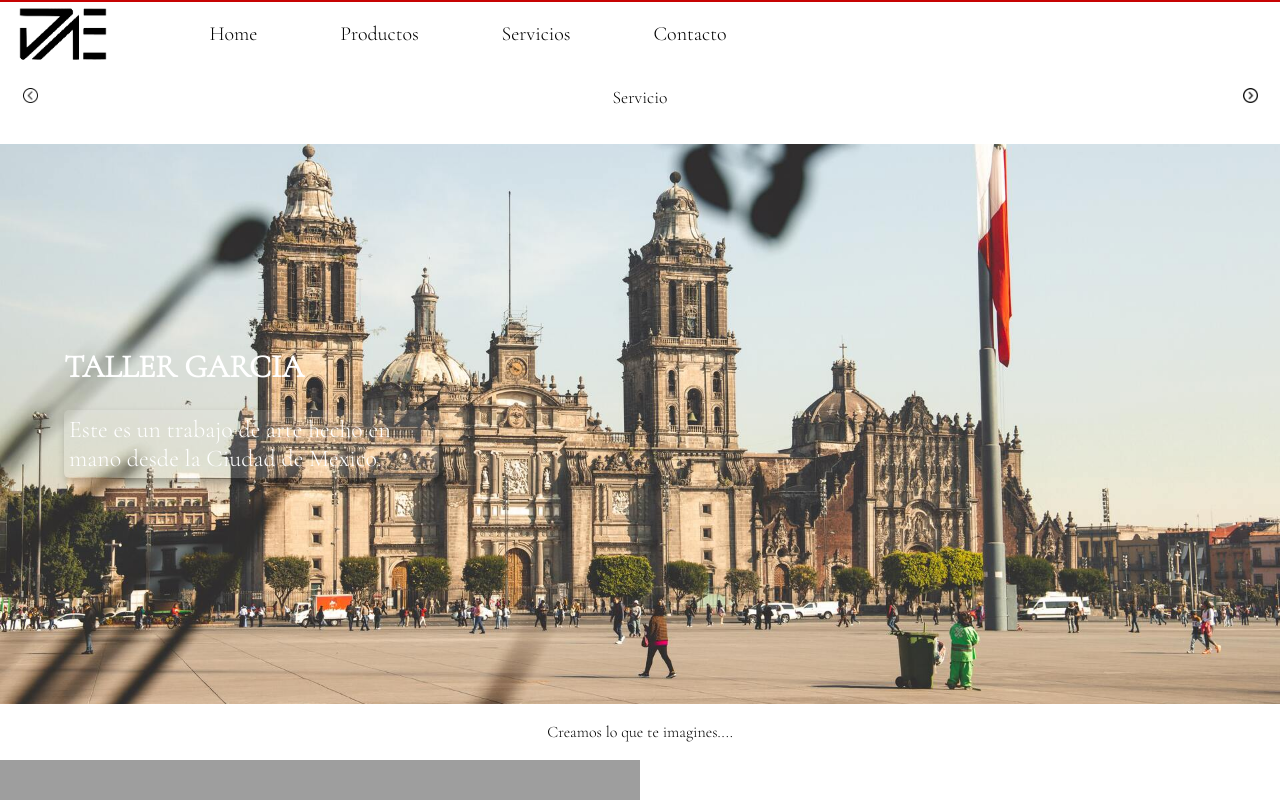
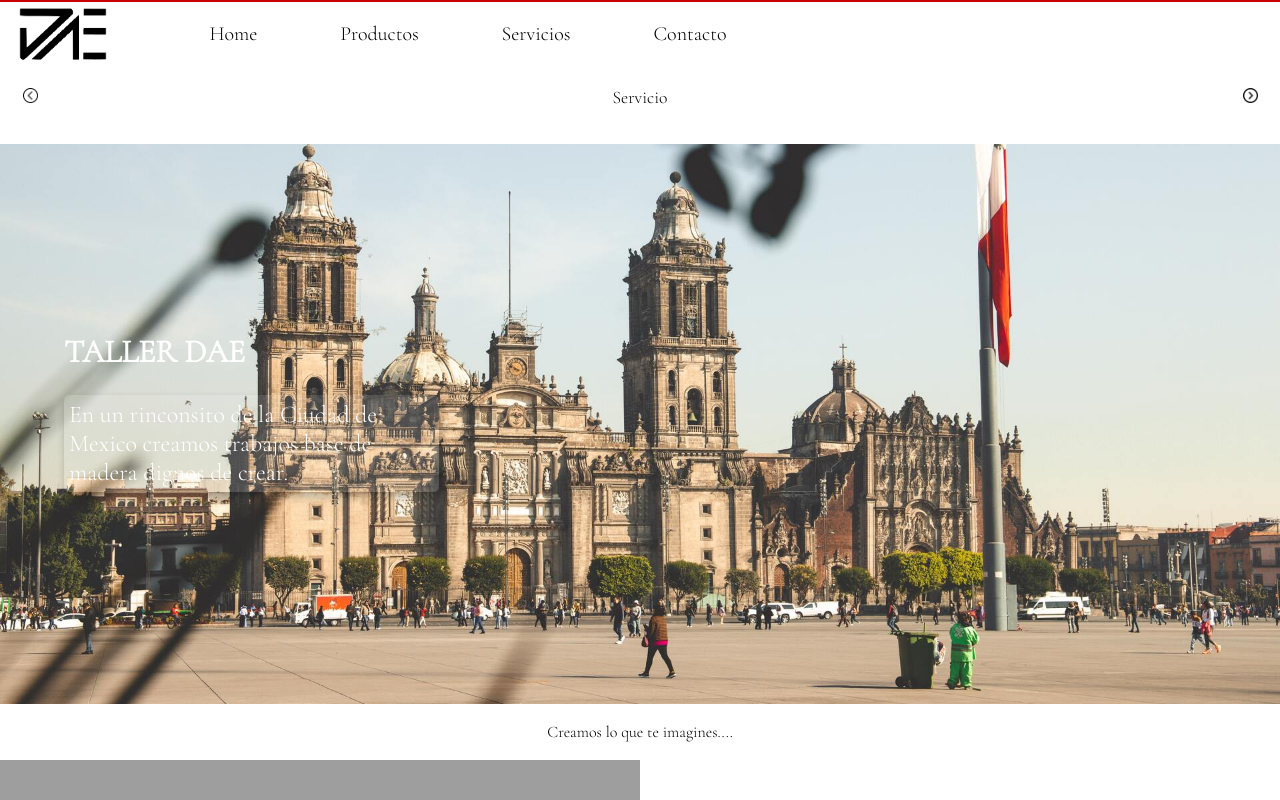
Before and after one commit to emmanuel-a-g/cdmx, a Next.js app: page / in a window 1280 px wide. Shown: the top 800 px of the page. Built offline with nearby package versions, Linux system fonts and the light colour scheme; grey boxes are pictures that could not be loaded.

Commit message:
fixed the intro text

```diff
--- a/components/sections/first.js
+++ b/components/sections/first.js
@@ -3,9 +3,10 @@ function First() {
   return (
     <div className={styles.first}>
       <div className={styles.center}>
-        <h1>TALLER GARCIA</h1>
+        <h1>TALLER DAE</h1>
         <p className={styles.para}>
-         Este es un trabajo de arte hecho en mano desde la Ciudad de Mexico.
+          En un rinconsito de la Ciudad de Mexico creamos trabajos base de
+          madera dignos de crear.
         </p>
       </div>
     </div>
```
